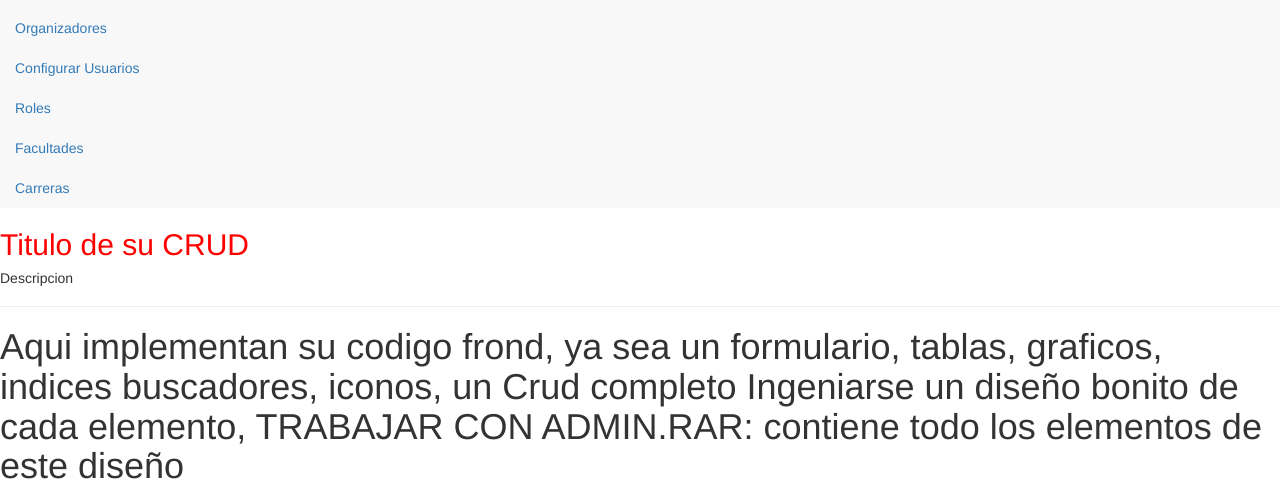
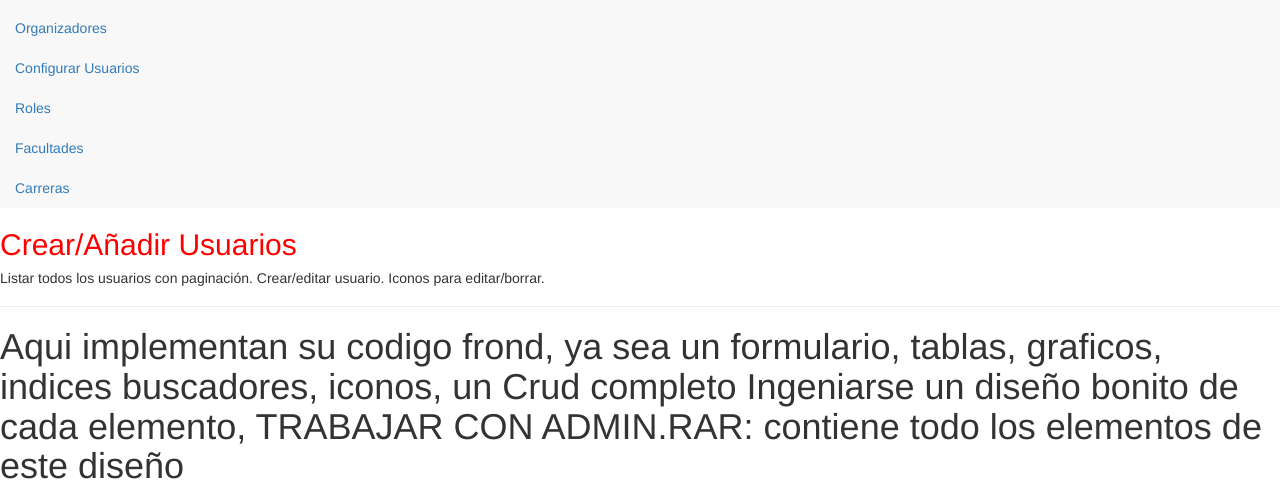
Before and after one commit to Desarrolladores-Sistema-de-Eventos/Sistema_Eventos, a PHP site: page /dashboard.php in a window 1280 px wide. Shown: the part 920-1416 px from the top of the page. Run offline with PHP 8.4, Linux system fonts and the light colour scheme; some libraries are stand-ins or nearby versions.

Commit message:
Se modifico el titulo del dashboard y se añadió una descripción

```diff
--- a/views/dashboard.php
+++ b/views/dashboard.php
@@ -5,8 +5,10 @@
 <div id="page-wrapper">
 <div id="page-inner">
 
-<h2 style="color: red;">Titulo de su CRUD</h2>
-<h5>Descripcion</h5>
+<h2 style="color: red;">Crear/Añadir Usuarios</h2>
+<h5>Listar todos los usuarios con paginación.
+Crear/editar usuario.
+Iconos para editar/borrar.</h5>
 <hr />
 
 <!-- Tu contenido -->
```
